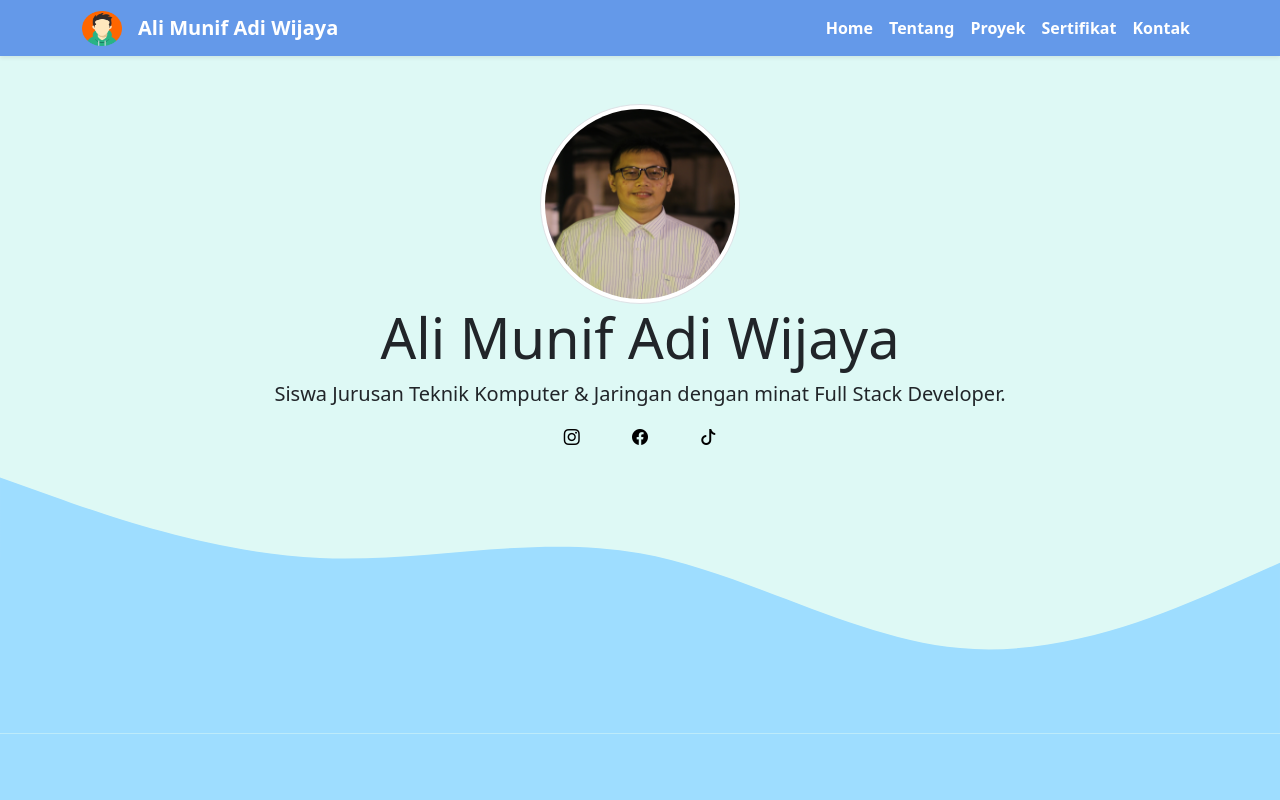
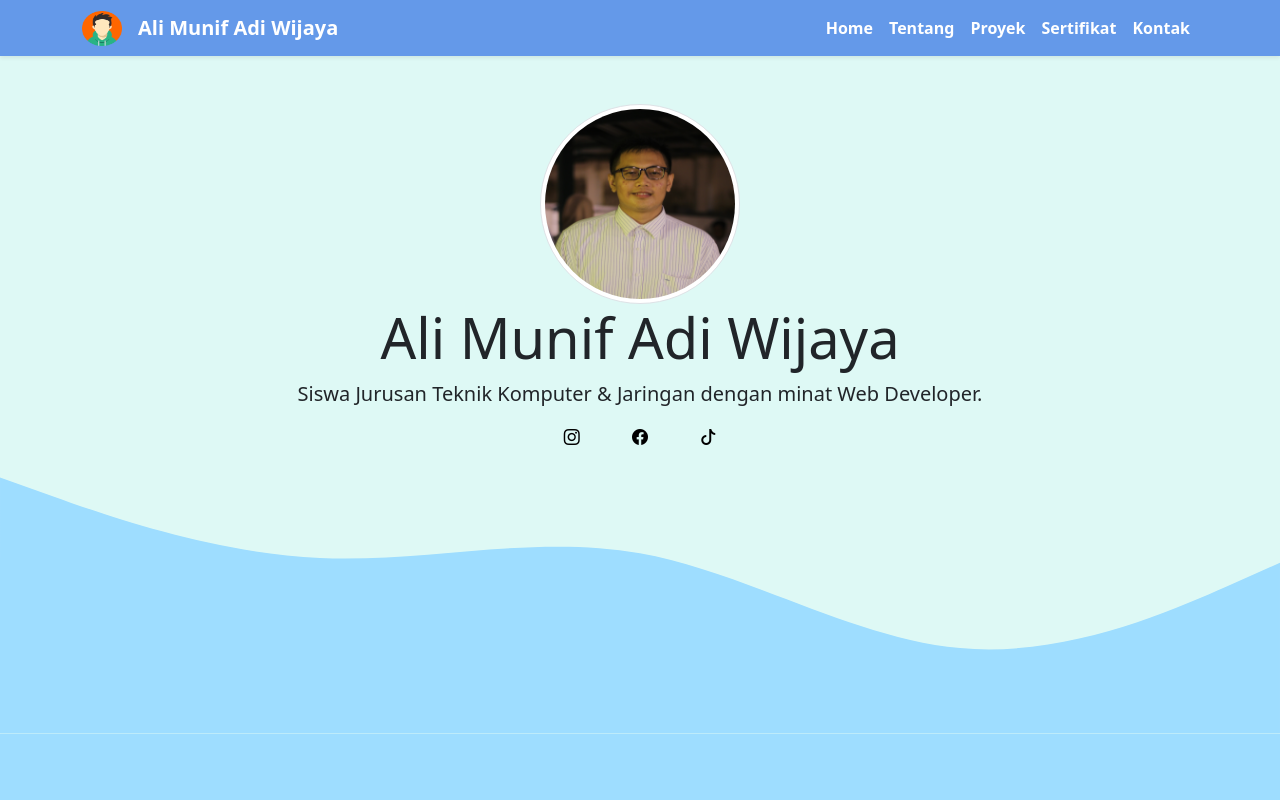
Before and after one commit to alimunif05/Portofolio-Ali-Munif, a plain HTML site: page Portofolio Ali Munif/index.html in a window 1280 px wide. Shown: the top 800 px of the page. Drawn offline with nearby package versions, Linux system fonts and the light colour scheme.

Commit message:
Add files via upload

```diff
--- a/Portofolio Ali Munif/index.html
+++ b/Portofolio Ali Munif/index.html
@@ -72,7 +72,7 @@
       </div>
       <div class="aos" data-aos="fade-up" data-aos-duration="2000" data-aos-delay="300">
         <h1 class="display-4">Ali Munif Adi Wijaya</h1>
-        <p class="lead">Siswa Jurusan Teknik Komputer & Jaringan dengan minat Full Stack Developer.</p>
+        <p class="lead">Siswa Jurusan Teknik Komputer & Jaringan dengan minat Web Developer.</p>
       </div>
 
       <div class="Icons" data-aos="zoom-in" data-aos-duration="2000" data-aos-delay="300">
```
